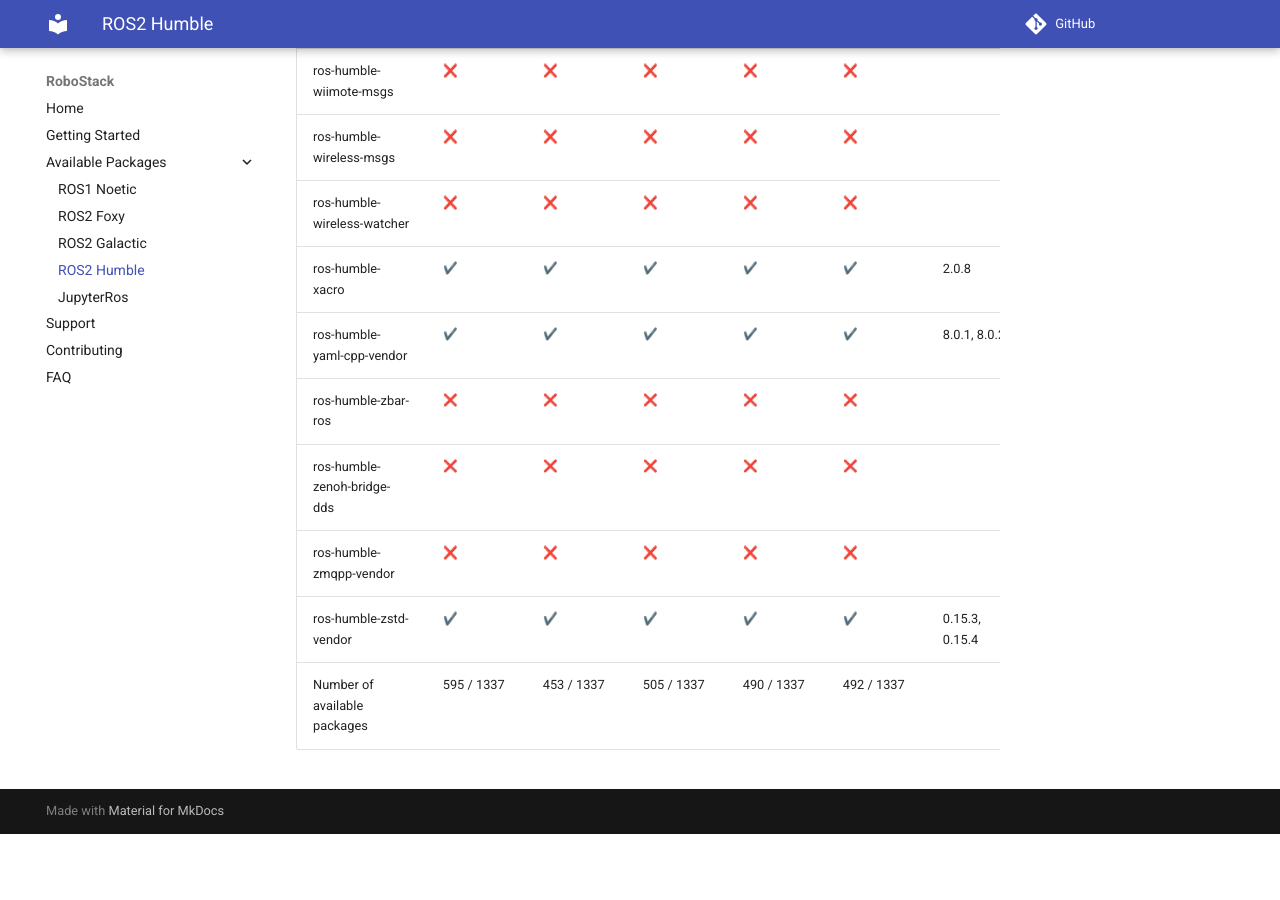
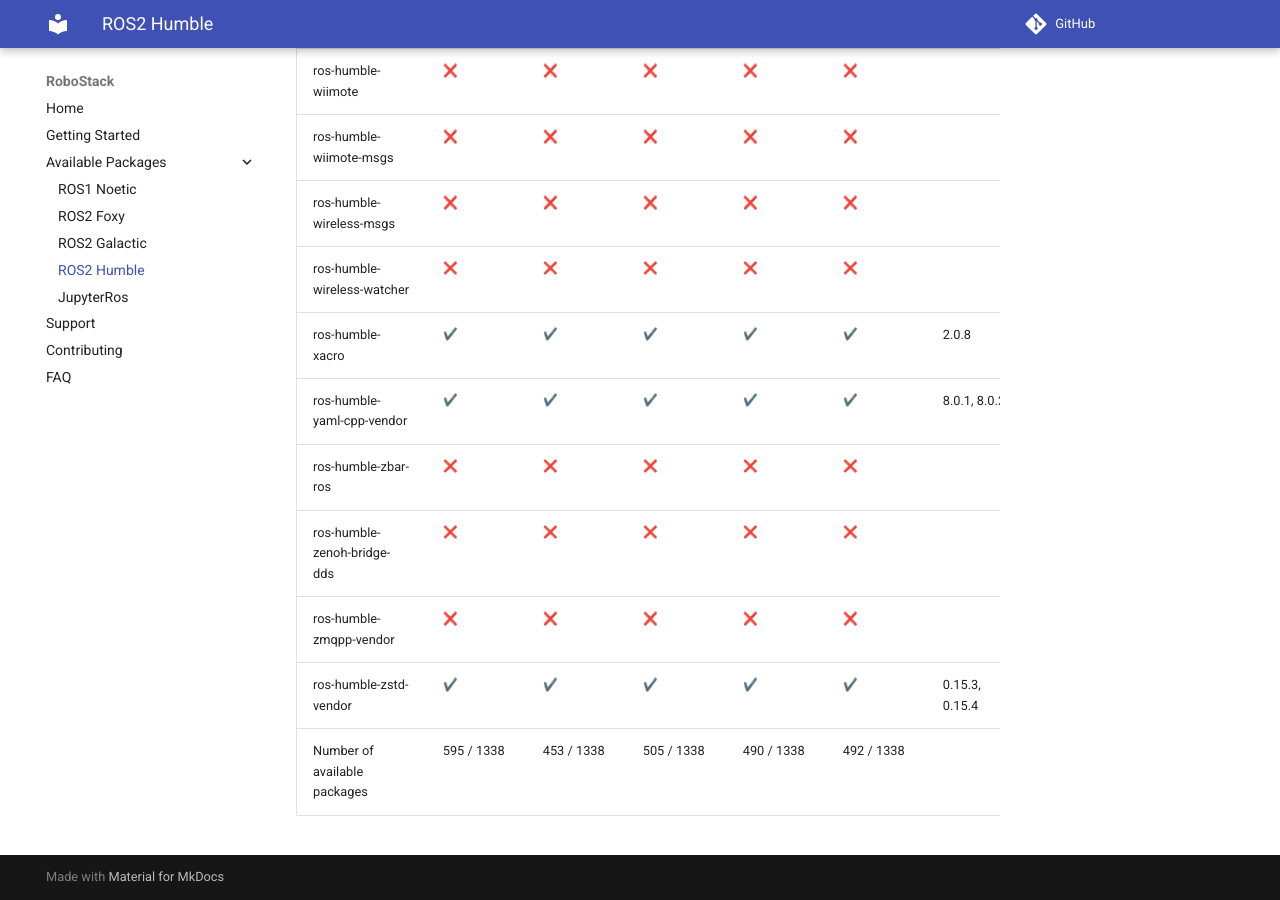
Before and after one commit to RoboStack/robostack.github.io, an MkDocs documentation site: the page built from docs/humble.md, in a window 1280 px wide and 900 px high, scrolled down 101066 px. Built offline with MkDocs 1.6.1 and Material for MkDocs 9.7.7, drawn with Linux system fonts in a browser that asks for light colours; emoji names are drawn with the system emoji font; comment, search, counter and statistics services are not loaded; before the commit the page ends 101900 px from its top, so only the background shows below that; some of the changed text lies outside the part shown.

Commit message:
Update tables

```diff
--- a/docs/humble.md
+++ b/docs/humble.md
@@ -1337,4 +1338,4 @@
 | ros-humble-zenoh-bridge-dds | :x: { data-sort='0' } | :x: { data-sort='0' } | :x: { data-sort='0' } | :x: { data-sort='0' } | :x: { data-sort='0' } |   |
 | ros-humble-zmqpp-vendor | :x: { data-sort='0' } | :x: { data-sort='0' } | :x: { data-sort='0' } | :x: { data-sort='0' } | :x: { data-sort='0' } |   |
 | ros-humble-zstd-vendor | :heavy_check_mark: { data-sort='1' } | :heavy_check_mark: { data-sort='1' } | :heavy_check_mark: { data-sort='1' } | :heavy_check_mark: { data-sort='1' } | :heavy_check_mark: { data-sort='1' } | 0.15.3, 0.15.4  |
-| Number of available packages |  595 / 1337 | 453 / 1337 | 505 / 1337 | 490 / 1337 | 492 / 1337 |
+| Number of available packages |  595 / 1338 | 453 / 1338 | 505 / 1338 | 490 / 1338 | 492 / 1338 |
```
Also changed, not shown: other parts of docs/humble.md (+1 -0 lines).
